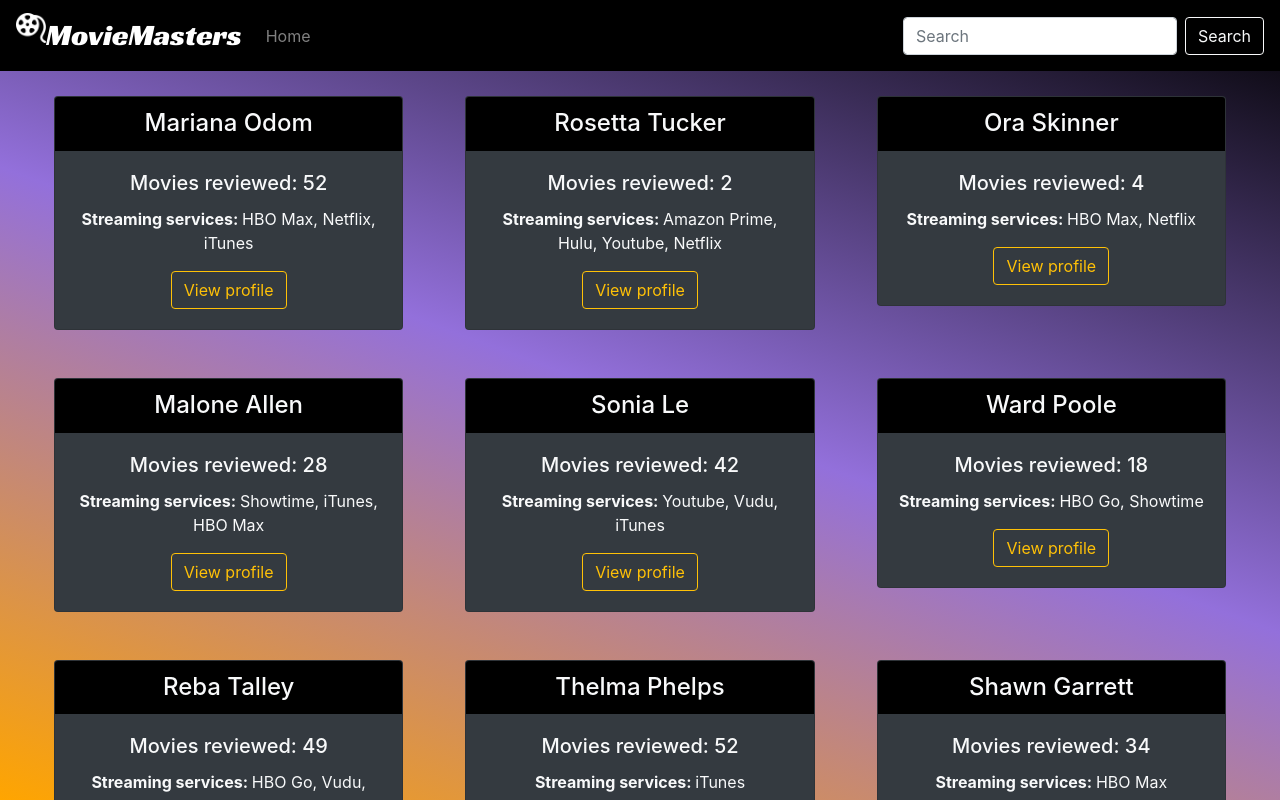
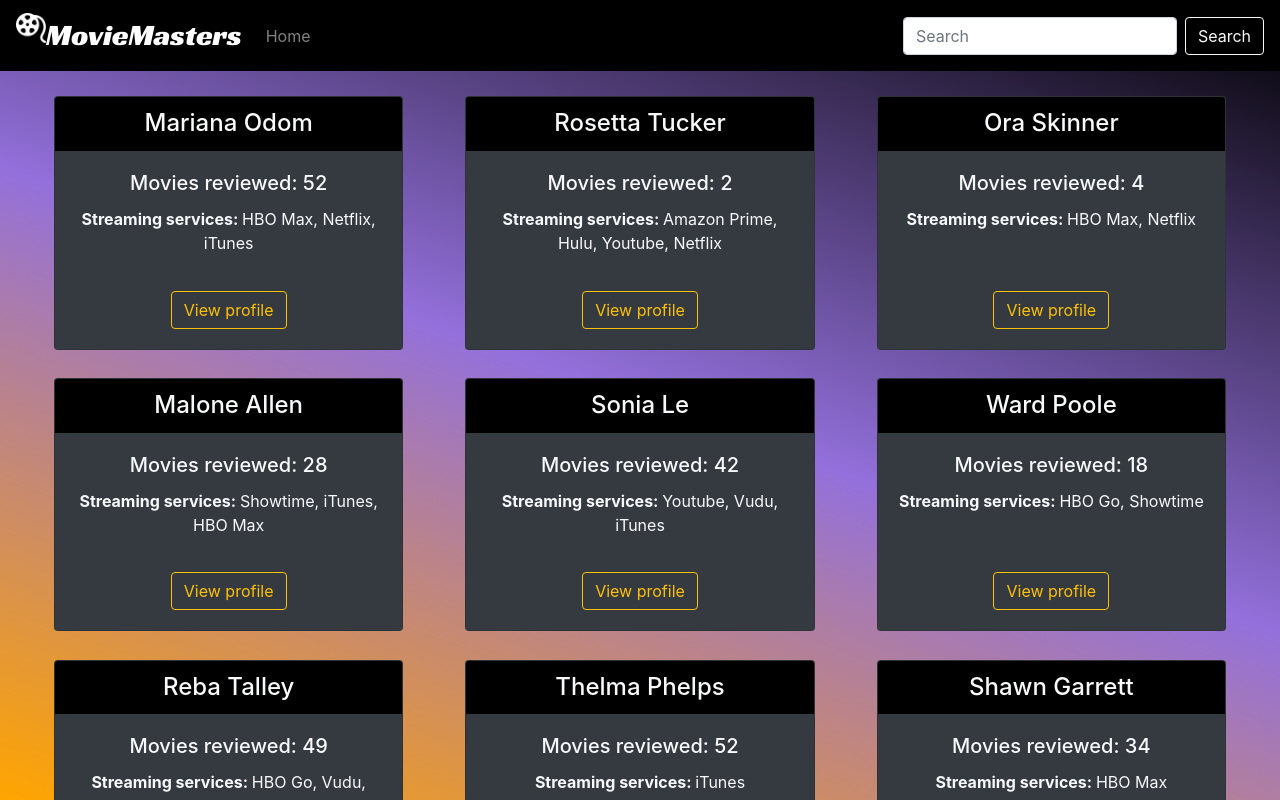
Before and after one commit to tanner-ropp/HCI-Project, a React (Create React App) app: page / in a window 1280 px wide. Shown: the top 800 px of the page. Built offline with nearby package versions, Linux system fonts and the light colour scheme.

Commit message:
fixed card styling

```diff
--- a/src/App.css
+++ b/src/App.css
@@ -3,7 +3,7 @@
   /*background: linear-gradient(30deg, pink, #9198e5);*/
   background: linear-gradient(200deg, black, mediumpurple, orange);
   background-attachment: fixed;
-  min-height: 96vh;
+  min-height: 100vh;
   overflow: hidden;
 }
 
--- a/src/App.js
+++ b/src/App.js
@@ -44,15 +44,15 @@ function App() {
 
         return (
             <Col>
-                <Card bg="dark" text="light" style = {{minWidth: '18rem'}} className="mt-4 mb-4 mr-3 ml-3">
+                <Card bg="dark" text="light" style = {{minWidth: '18rem', height: '90%'}} className="mt-4 mb-4 mr-3 ml-3">
                     <Card.Header as="h4" style={{background: 'black'}}>{user.name}</Card.Header>
-                    <Card.Body>
+                    <Card.Body className="d-flex flex-column">
                       <Card.Title >Movies reviewed: {getRandomInt(1,53)}</Card.Title>
                       <Card.Text>
                           <b>Streaming services: </b>
                         {platforms}
                       </Card.Text>
-                      <Button variant="outline-warning" onClick={() => setCurrentUser(user)}>View profile</Button>
+                      <Button variant="outline-warning" onClick={() => setCurrentUser(user)} className="mt-auto mx-auto">View profile</Button>
                     </Card.Body>
                 </Card>
             </Col>
```
